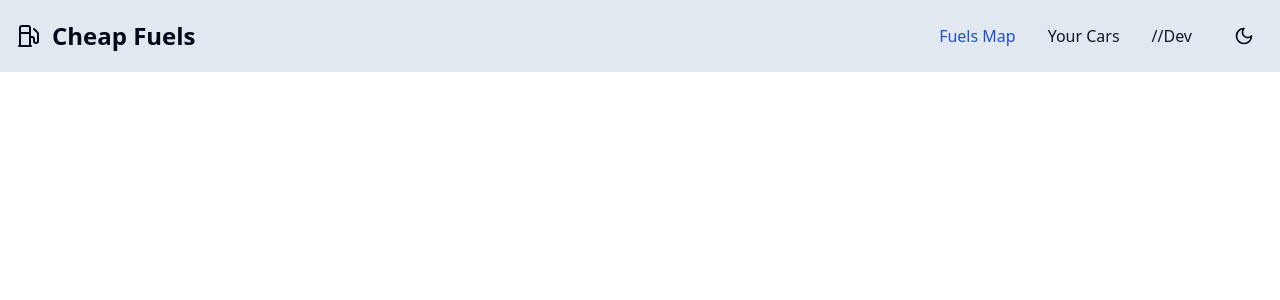
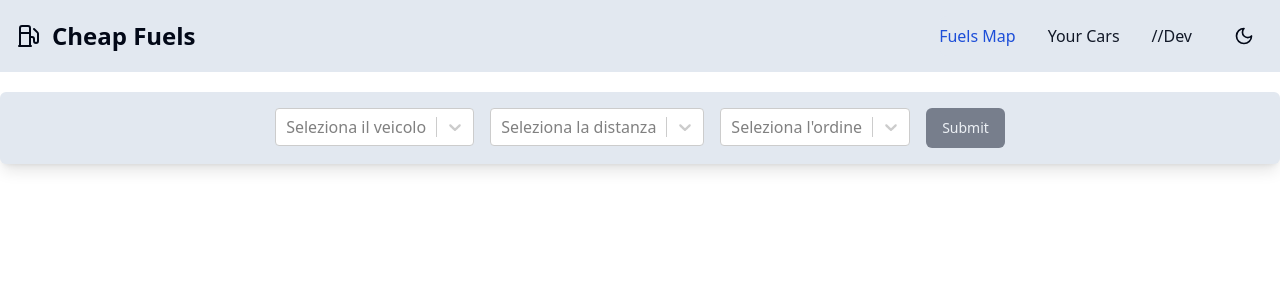
Before and after one commit to habby1337/cheapfuels, a React (Vite) app: page / in a window 1280 px wide. Shown: the top 300 px of the page. Built offline with nearby package versions, Linux system fonts and the light colour scheme.

Commit message:
Input form (#7)
* Added form and select

Also added the 2 new dependences

* just to unstuck vercel check on cd ci

* vercel still thinks this wont build ffs

* fixed not linted error

```diff
--- a/package.json
+++ b/package.json
@@ -16,7 +16,9 @@
     "lucide-react": "^0.259.0",
     "react": "^18.2.0",
     "react-dom": "^18.2.0",
+    "react-hook-form": "^7.45.1",
     "react-leaflet": "^4.2.1",
+    "react-select": "^5.7.3",
     "tailwind-merge": "^1.13.2",
     "tailwindcss-animate": "^1.0.6",
     "zustand": "^4.3.9"
--- a/src/App.tsx
+++ b/src/App.tsx
@@ -1,3 +1,4 @@
+import Form from "./Components/Form/Form"
 import NavBar from "./Components/NavBar/NavBar"
 
 
@@ -6,6 +7,8 @@ function App() {
   return (
     <>
       <NavBar />
+      <Form />
+
 
 
 
--- /dev/null
+++ b/src/Components/Form/Form.tsx
@@ -0,0 +1,67 @@
+import Select from 'react-select';
+import { Button } from '@/Components/ui/button';
+import { Loader2 } from 'lucide-react';
+import { useEffect, useState } from 'react';
+
+const From = () => {
+  const [isLoading, setIsLoading] = useState(false);
+
+  useEffect(() => {
+    setIsLoading(true);
+    setTimeout(() => {
+      setIsLoading(false);
+    }, 1000);
+  }, []);
+
+  const classNamesStyles = {
+    control: () =>
+      ' bg-slate-900 dark:bg-slate-800 dark:border-slate-900 rounded-xl border-slate-200',
+    singleValue: () => 'text-white',
+    placeholder: () => 'text-white',
+    menu: () => 'bg-slate-900 dark:bg-slate-800',
+  };
+
+  const ButtonText = () => {
+    if (isLoading) {
+      return (
+        <>
+          <Loader2 className='w-4 h-4 mr-2 animate-spin' />
+          Please wait
+        </>
+      );
+    } else {
+      return <>Submit</>;
+    }
+  };
+
+  return (
+    <div className='container px-0 mt-5'>
+      <div className='grid justify-center grid-flow-row gap-4 p-4 rounded-md shadow-lg md:grid-flow-col md:flex-row dark:shadow-md justify-items-center bg-slate-200 dark:bg-slate-900'>
+        {/* selettore macchina */}
+        <Select
+          classNames={classNamesStyles}
+          placeholder='Seleziona il veicolo'
+          isDisabled={isLoading}
+        />
+        {/* selettore ordine  */}
+        <Select
+          classNames={classNamesStyles}
+          placeholder='Seleziona la distanza'
+          isDisabled={isLoading}
+        />
+        {/* selettore distanza */}
+        <Select
+          classNames={classNamesStyles}
+          placeholder="Seleziona l'ordine "
+          isDisabled={isLoading}
+        />
+        {/* bottone submit */}
+        <Button disabled>
+          <ButtonText />
+        </Button>
+      </div>
+    </div>
+  );
+};
+
+export default From;
```
Also changed, not shown: 1 other file (tests, documents, lock files or other folders).
